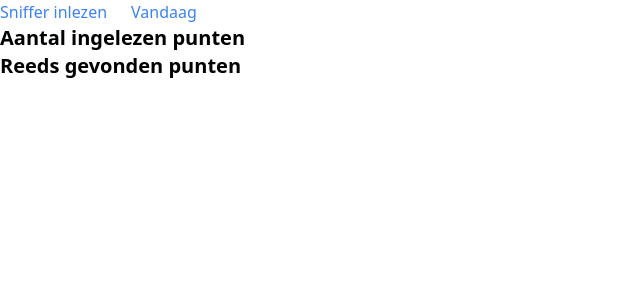
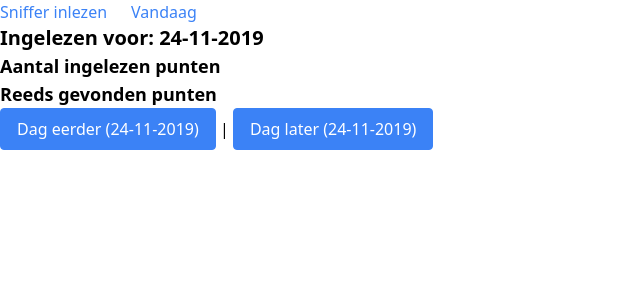
Before and after one commit to aiolos/snuffel, a Symfony app: template templates/index/snif.html.twig in a window 1280 px wide. Shown: the top 300 px of the page, without its empty margins (0-640 px from the left). Run offline with Twig, Linux system fonts and the light colour scheme; the template is opened without the code that fills it, so the values that code supplies are empty; some libraries are stand-ins or nearby versions.

Commit message:
More details in UI

```diff
--- a/src/Controller/IndexController.php
+++ b/src/Controller/IndexController.php
@@ -91,6 +91,10 @@ class IndexController extends AbstractController
         return $this->render('index/snif.html.twig', [
             'measurements' => $measurements,
             'foundMeasurements' => $foundMeasurements,
+            'date' => $fromDate,
+            'sniffer' => $sniffer,
+            'tomorrow' => $fromDate->copy()->addDay(),
+            'yesterday' => $fromDate->copy()->subDay(),
         ]);
     }
 
--- a/src/Entity/Measurement.php
+++ b/src/Entity/Measurement.php
@@ -1,4 +1,4 @@
-<?php
+<?php declare(strict_types=1);
 
 namespace App\Entity;
 
--- a/templates/index/snif.html.twig
+++ b/templates/index/snif.html.twig
@@ -1,7 +1,11 @@
 {% extends 'base.html.twig' %}
 
 {% block body %}
-<h1 class="text-xl font-bold">Aantal ingelezen punten {{ measurements }}</h1>
-<h1 class="text-xl font-bold">Reeds gevonden punten {{ foundMeasurements }}</h1>
+    <h1 class="text-xl font-bold">Ingelezen voor: <a href="/sniffer/{{ sniffer }}/show/{{ date|date("Y-m-d") }}/{{ date|date("Y-m-d") }}">{{ date|date("d-m-Y") }}</a></h1>
+    <h1 class="text-lg font-bold">Aantal ingelezen punten {{ measurements }}</h1>
+    <h1 class="text-lg font-bold">Reeds gevonden punten {{ foundMeasurements }}</h1>
 
+    <a class="inline-block border border-blue-500 rounded py-2 px-4 bg-blue-500 hover:bg-blue-700 text-white" href="/sniffer/{{ sniffer }}/snif/{{ yesterday|date("Y-m-d") }}">Dag eerder ({{ yesterday|date("d-m-Y") }})</a>
+    |
+    <a class="inline-block border border-blue-500 rounded py-2 px-4 bg-blue-500 hover:bg-blue-700 text-white" href="/sniffer/{{ sniffer }}/snif/{{ tomorrow|date("Y-m-d") }}">Dag later ({{ tomorrow|date("d-m-Y") }})</a>
 {% endblock %}
--- a/templates/index/sniffer.html.twig
+++ b/templates/index/sniffer.html.twig
@@ -2,9 +2,10 @@
 
 {% block body %}
 <h1 class="text-xl font-bold">Ritten voor {{ sniffer }}</h1>
-Van {{ fromDate }} tot {{ toDate }}<br>
+Van {{ fromDate|date("d-m-Y H:i") }} tot {{ toDate|date("d-m-Y H:i") }}<br>
     <div id="snuffelMap" style="height: 700px;"></div>
 
+    <a class="inline-block border border-blue-500 rounded py-2 px-4 bg-blue-500 hover:bg-blue-700 text-white" href="/sniffer/{{ sniffer }}/snif/{{ fromDate|date("Y-m-d") }}">opnieuw inlezen ({{ fromDate|date("d-m-Y") }})</a>
 {% endblock %}
 
 {% block javascripts %}
```
Also changed, not shown: src/Repository/MeasurementRepository.php (+2 -14 lines).
